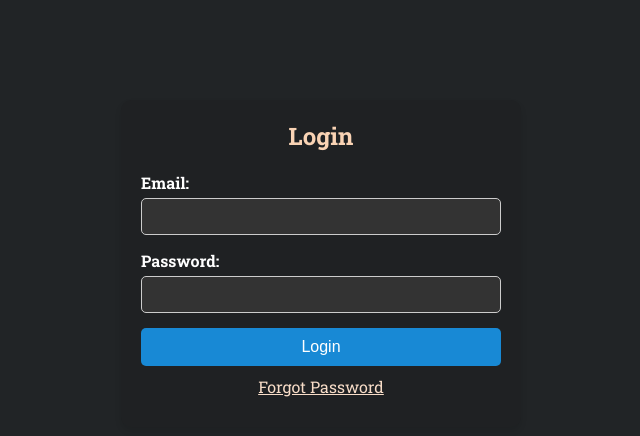
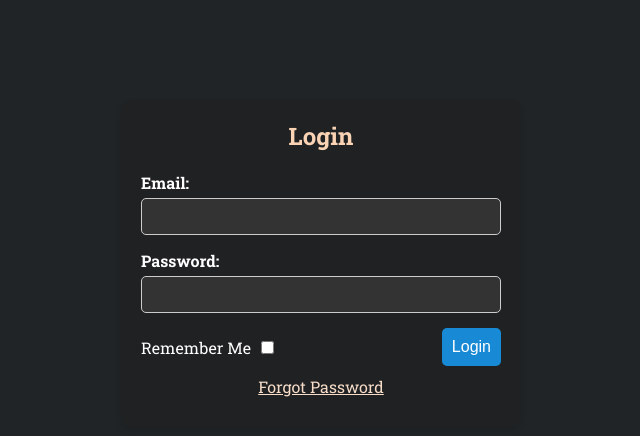
Before and after one commit to fchowdhury0/tuah-tuah-movies, a React (Create React App) app: page /login in a window 1280 px wide. Shown: the top 436 px of the page, without its empty margins (319-959 px from the left). Built offline with nearby package versions, Linux system fonts and the light colour scheme.

Commit message:
Added a "Remember Me" checkbox at Login.jsx

```diff
--- a/src/pages/Login/Login.jsx
+++ b/src/pages/Login/Login.jsx
@@ -7,6 +7,9 @@ const Login = () => {
   const [password, setPassword] = useState('');
   const [error, setError] = useState('');
   const navigate = useNavigate();
+  const [rememberMe, setRememberMe] = useState(false);
+
+
 
   const handleSubmit = (e) => {
     e.preventDefault();
@@ -17,6 +20,10 @@ const Login = () => {
     } else {
       setError('Invalid credentials');
     }
+  };
+
+  const handleCheck = () => {
+    setRememberMe(!rememberMe)
   };
 
   return (
@@ -44,7 +51,12 @@ const Login = () => {
         {error && <div className="error">{error}</div>}
 
         <div className="button-container">
-        <button type="submit">Login</button>
+          <div className="login-box">
+            <label> Remember Me
+            <input style={{margin:"10px"}}type="checkbox" onChange={handleCheck}/>
+            </label>
+            <button className="button" type="submit">Login</button>
+          </div>
           <Link className="forgot-button" to='/forgot-password'>Forgot Password</Link>
         </div>
       </form>
--- a/src/pages/Login/Login.scss
+++ b/src/pages/Login/Login.scss
@@ -67,6 +67,13 @@
     display: flex;
     flex-direction: column;
     align-items: center;
+
+    .login-box {
+      width: 360px;
+      display: flex;
+      align-items: center;
+      justify-content: space-between;
+    }
   }
 
   .forgot-button {
```
Also changed, not shown: src/components/Seating/Seating.jsx (added).
